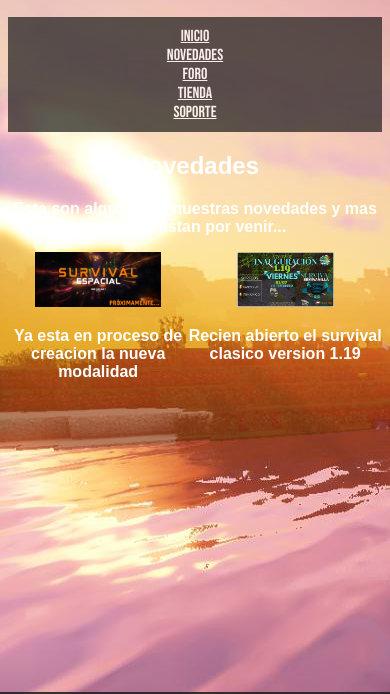
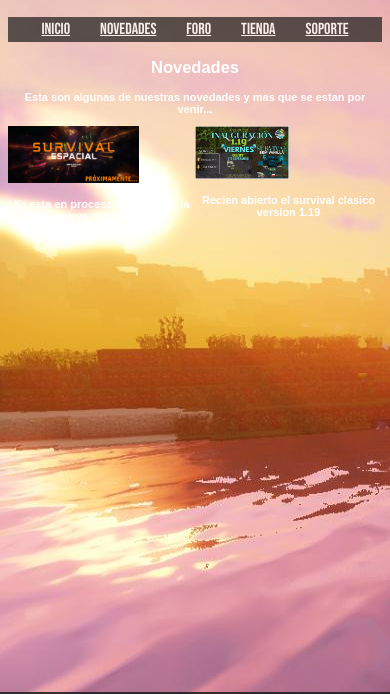
Before and after one commit to JoaquinEspeche/web-page-drakescraft, a plain HTML site: page pages/novedades.html in a window 390 px wide. Shown: the part 56-750 px from the top of the page. Drawn offline with Linux system fonts and the light colour scheme.

Commit message:
media queries y grids

```diff
--- a/css/style.css
+++ b/css/style.css
@@ -47,14 +47,17 @@ ul {
 
   li a:hover {
     background-color: rgb(0, 0, 0);
+
   }
 
 /* Main Novedades */
 
 .box-novedades{
-    display: flex;
-    justify-content: center;
-    text-align: center;
+
+    display: grid;
+    grid-template-columns: repeat(2, 1fr);
+    grid-template-rows: 1fr;
+
 
 }
 
@@ -62,14 +65,14 @@ ul {
 
 
     width: 70%;
-
+    text-align: center;
 }
 
 .n-item2{
 
 
     width: 50%;
-
+    text-align: center;
 }
 
 /* Footer */
@@ -118,6 +121,7 @@ ul {
     background-image: url("../img/imagen-fondo.jpg");
     background-repeat: no-repeat;
     background-size: 1920px 940px;
+
 }
 
 #body-novedades {
@@ -143,3 +147,67 @@ ul {
     background-repeat: no-repeat;
     background-size: 1920px 940px;
 }
+
+/* Media Queries */
+@media (max-width: 425px) {
+    .red-color {
+        font-size: 11px;
+
+
+    }
+  }
+
+  @media (max-width: 768px) {
+    ul {
+        list-style-type: none;
+        padding: 5px;
+        background-color: rgb(26, 26, 26);
+        opacity: 70%;
+        display: flex;
+        justify-content: center;
+        font-family: 'Bebas Neue';
+        flex-flow: row wrap;
+      }
+
+      li a {
+
+        color: white;
+        padding: 5px 50px;
+
+
+      }
+  }
+
+  @media (max-width: 425px) {
+    ul {
+        list-style-type: none;
+        padding: 3px;
+        background-color: rgb(26, 26, 26);
+        opacity: 70%;
+        display: flex;
+        justify-content: center;
+        font-family: 'Bebas Neue';
+        flex-flow: row wrap;
+      }
+
+      li a {
+
+        color: white;
+        padding: 3px 15px;
+
+
+      }
+  }
+
+  @media (max-width: 425px) {
+    .footer-text {
+        font-size: 15px;
+    }
+    .redes{
+
+        bottom: 50px;
+        right: 30px;
+
+
+    }
+  }
```
Also changed, not shown: index.html (+1 -1 lines), pages/foro.html (+1 -1 lines), pages/soporte.html (+1 -1 lines).
